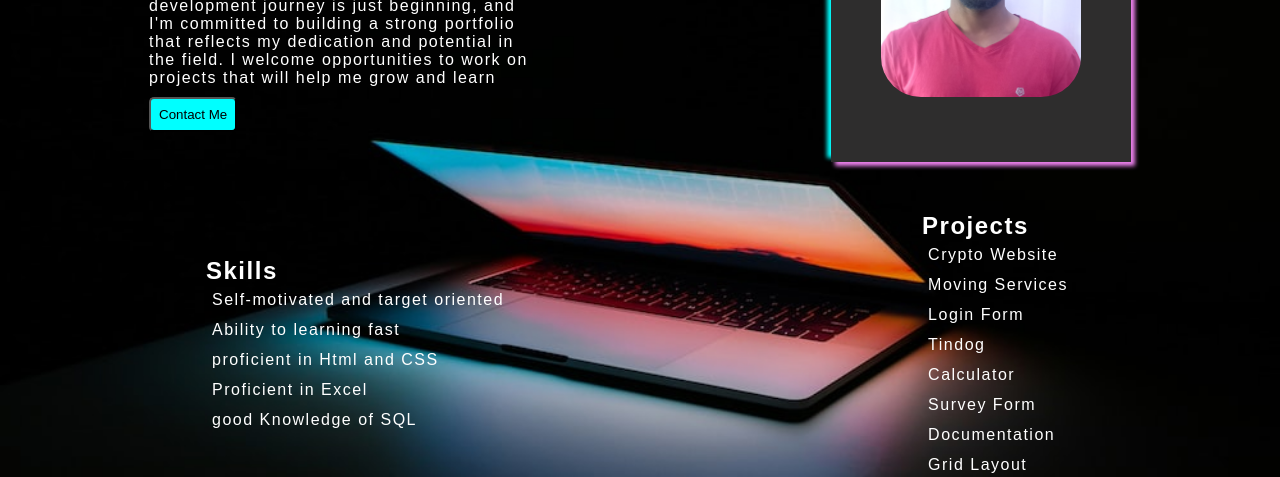
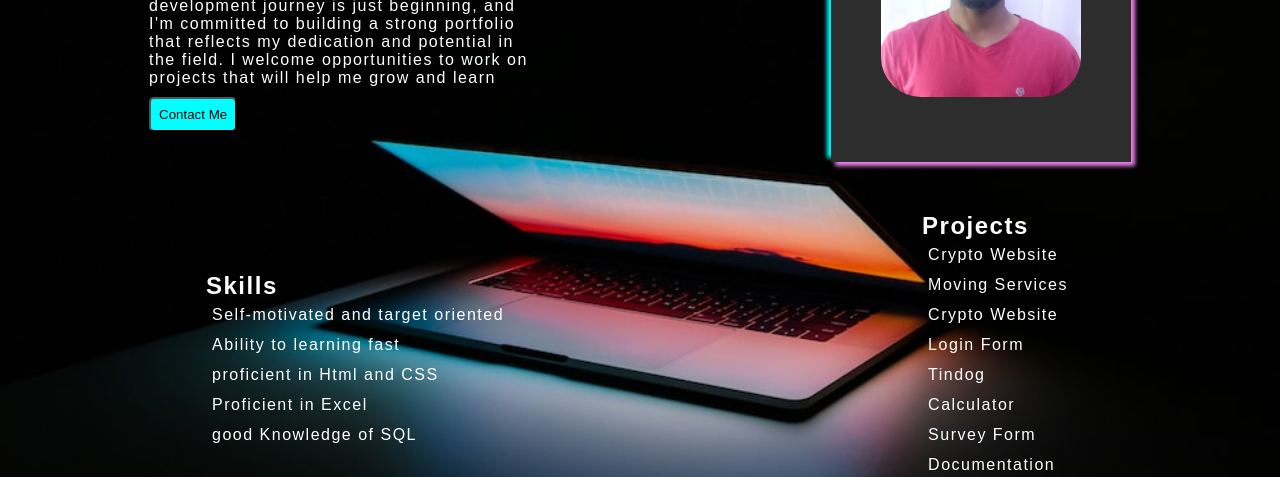
Before and after one commit to ObinnaStan/portfolio, a plain HTML site: page index.html in a window 1280 px wide. Shown: the part 168-645 px from the top of the page. Drawn offline with Linux system fonts and the light colour scheme.

Commit message:
index.html

```diff
--- a/index.html
+++ b/index.html
@@ -32,6 +32,7 @@
             <h2>Projects</h2>
         <li><a href="crypto2.html" target="_blank">Crypto Website</a> </li>
         <li> <a href="movin.html" target="_blank">Moving Services</a></li>
+        <li><a href="crypto.html" target="_blank">Crypto Website</a> </li>
         <li> <a href="login.html" target="_blank">Login Form</a></li>
         <li><a href="tindog.html" target="_blank">Tindog</a></li>
         <li><a href="calculator.html" target="_blank">Calculator</a> </li>
```
